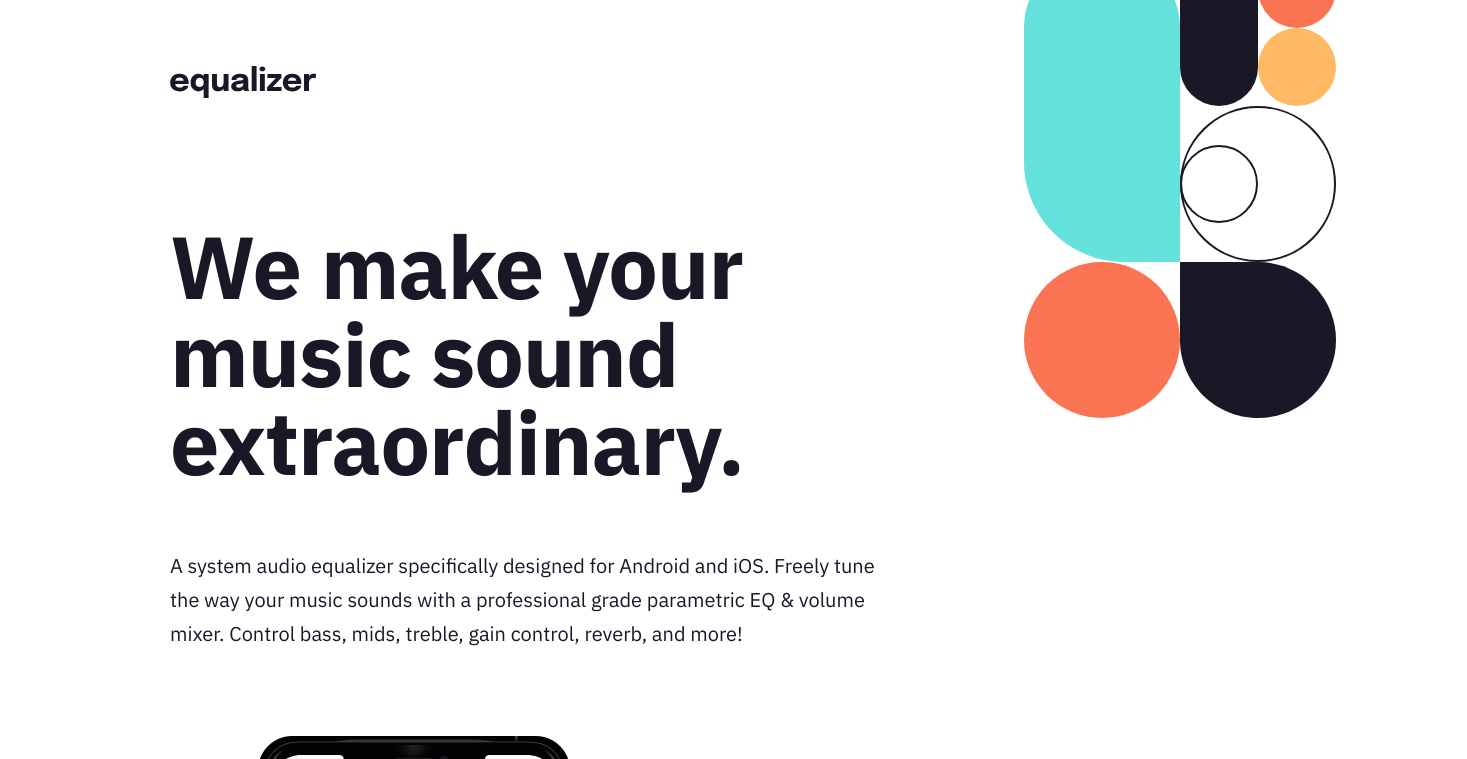
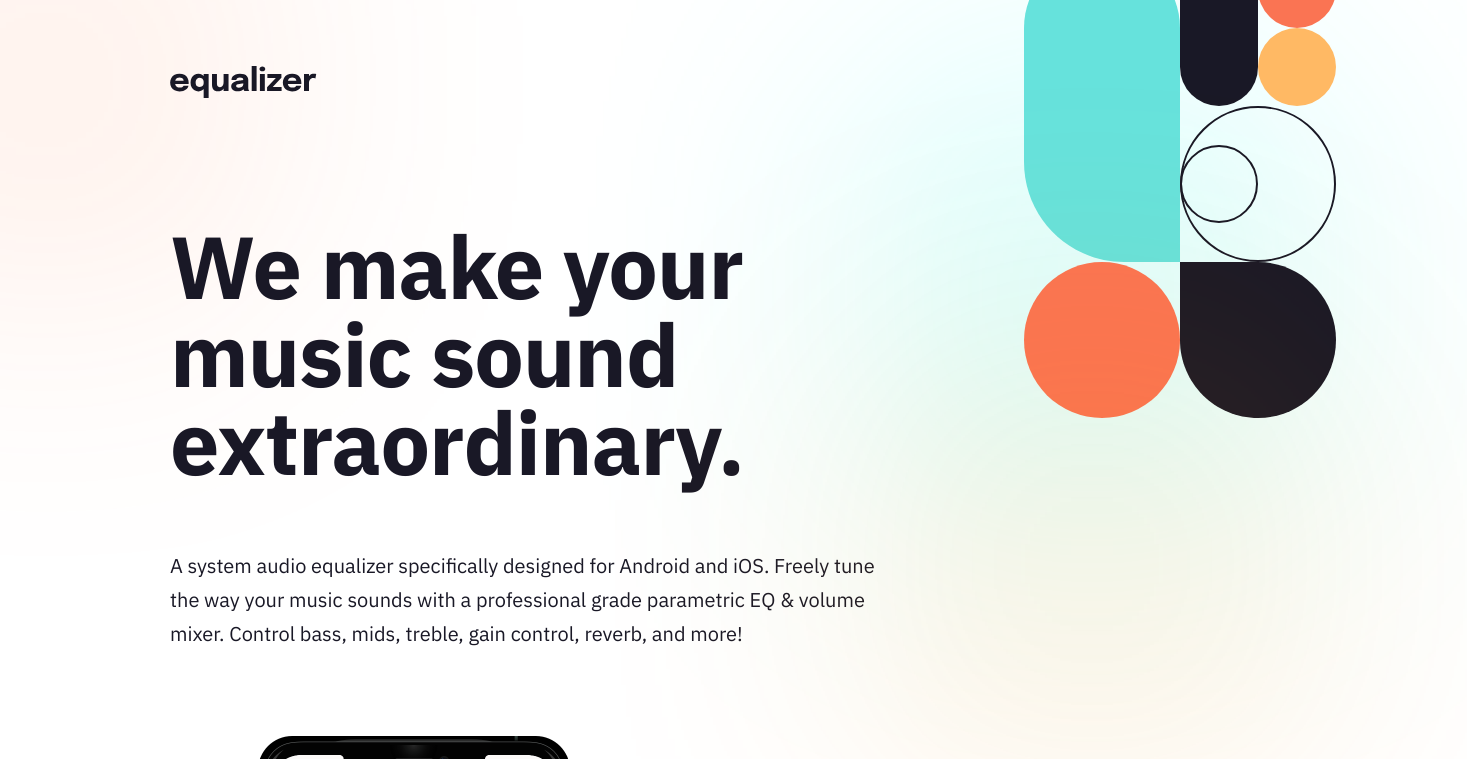
Before and after one commit to AlexNikolov2/N2J-Academy, a plain HTML site: page landing_page_ez/main/starter-code/index.html in a window 1280 px wide. Shown: the top 759 px of the page, 1467 px wide, since content can reach past the window. Drawn offline with Linux system fonts and the light colour scheme.

Commit message:
ej bogu kak se hilish pod mustak :)

```diff
--- a/landing_page_ez/main/starter-code/index.html
+++ b/landing_page_ez/main/starter-code/index.html
@@ -16,6 +16,17 @@
   </head>
   <body>
     <img src="./assets/bg-pattern-1.svg" alt="">
+    <section class="oval">
+    </section>
+    <section class="oval-2">
+
+    </section>
+    <section class="oval-3">
+
+    </section>
+    <section class="oval-green">
+
+    </section>
     <header>
       <img src="./assets/logo.svg" alt="" />
     </header>
--- a/landing_page_ez/main/starter-code/style.css
+++ b/landing_page_ez/main/starter-code/style.css
@@ -1,14 +1,14 @@
-@import url('https://fonts.googleapis.com/css2?family=IBM+Plex+Sans:wght@400;700&display=swap');
+@import url("https://fonts.googleapis.com/css2?family=IBM+Plex+Sans:wght@400;700&display=swap");
 
 body {
   color: #191826;
   margin-left: 170px;
-    font-family: 'IBM Plex Sans', sans-serif;
+  font-family: "IBM Plex Sans", sans-serif;
   overflow-x: hidden;
 }
 
 h1 {
-    font-family: 'IBM Plex Sans', sans-serif;
+  font-family: "IBM Plex Sans", sans-serif;
   font-weight: bold;
   font-size: 88px;
   line-height: 88px;
@@ -18,21 +18,21 @@ body {
 }
 
 h2 {
-    font-family: 'IBM Plex Sans', sans-serif;
+  font-family: "IBM Plex Sans", sans-serif;
   font-weight: bold;
   font-size: 40px;
   line-height: 52px;
 }
 
 .body1 {
-    font-family: 'IBM Plex Sans', sans-serif;
+  font-family: "IBM Plex Sans", sans-serif;
   font-weight: normal;
   font-size: 20px;
   line-height: 34px;
 }
 
 .body2 {
-    font-family: 'IBM Plex Sans', sans-serif;
+  font-family: "IBM Plex Sans", sans-serif;
   font-weight: normal;
   font-size: 16px;
   line-height: 26px;
@@ -48,7 +48,57 @@ body {
   width: 66%;
   margin-top: -10px;
 }
+.oval {
+  position: absolute;
+  width: 384px;
+  height: 384px;
+  left: 899.5px;
+  top: 371.5px;
 
+  background: #ff9201;
+  mix-blend-mode: normal;
+  opacity: 0.15;
+  filter: blur(135.914px);
+}
+.oval-2 {
+  position: absolute;
+  width: 384px;
+  height: 384px;
+  left: 1083px;
+  top: 1262px;
+
+  background: #ff7b40;
+  mix-blend-mode: normal;
+  opacity: 0.15;
+  filter: blur(135.914px);
+}
+.oval-3 {
+  position: absolute;
+  width: 384px;
+  height: 384px;
+  left: -146px;
+  top: -112px;
+
+  background: #ff7b40;
+  mix-blend-mode: normal;
+  opacity: 0.15;
+  filter: blur(135.914px);
+}
+.oval-green {
+  position: absolute;
+  width: 384px;
+  height: 384px;
+  left: 899.5px;
+  top: 100.5px;
+
+  background: #40fff6;
+  mix-blend-mode: normal;
+  opacity: 0.28;
+  filter: blur(135.914px);
+}
+.oval-1, .oval-2, .oval-3, .oval-green{
+  z-index: -1;
+}
 #background-desktop {
   z-index: -3;
   position: absolute;
@@ -129,7 +179,7 @@ body {
 }
 
 #price {
-    font-family: 'IBM Plex Sans', sans-serif;
+  font-family: "IBM Plex Sans", sans-serif;
   font-weight: bold;
   font-size: 65px;
   line-height: 52px;
@@ -137,7 +187,7 @@ body {
 }
 
 #month {
-    font-family: 'IBM Plex Sans', sans-serif;
+  font-family: "IBM Plex Sans", sans-serif;
   font-weight: normal;
   font-size: 20px;
   display: inline;
@@ -146,7 +196,7 @@ body {
 }
 
 button {
-    font-family: 'IBM Plex Sans', sans-serif;
+  font-family: "IBM Plex Sans", sans-serif;
   font-weight: bold;
   border-style: none;
   border-radius: 12px;
@@ -216,13 +266,13 @@ body {
   fill: #fa7453 !important;
 }
 
-  body>img{
+body > img {
   position: absolute;
   left: 80%;
   top: -50px;
 }
 /* tablet view */
-  @media screen and (max-width:768px) and (min-width: 376px){
+@media screen and (max-width: 768px) and (min-width: 376px) {
   body {
     margin-left: 40px;
   }
@@ -333,11 +383,9 @@ body {
   }
 }
 
-
 /* mobile view */
 
 @media screen and (max-width: 375px) {
-
   body {
     margin-left: 25px;
   }
@@ -360,7 +408,7 @@ body {
   }
 
   .body2 {
-    font-family: 'IBM Plex Sans', sans-serif;
+    font-family: "IBM Plex Sans", sans-serif;
     font-weight: normal;
     font-size: 16px;
     line-height: 26px;
@@ -375,7 +423,6 @@ body {
     font-size: 16px;
     line-height: 26px;
     width: 327px;
-
   }
 
   #background-desktop {
@@ -486,5 +533,4 @@ body {
     margin-left: 0px;
     margin-right: 12px;
   }
-
 }
```
Lines whose indentation alone changed are shown as unchanged.
